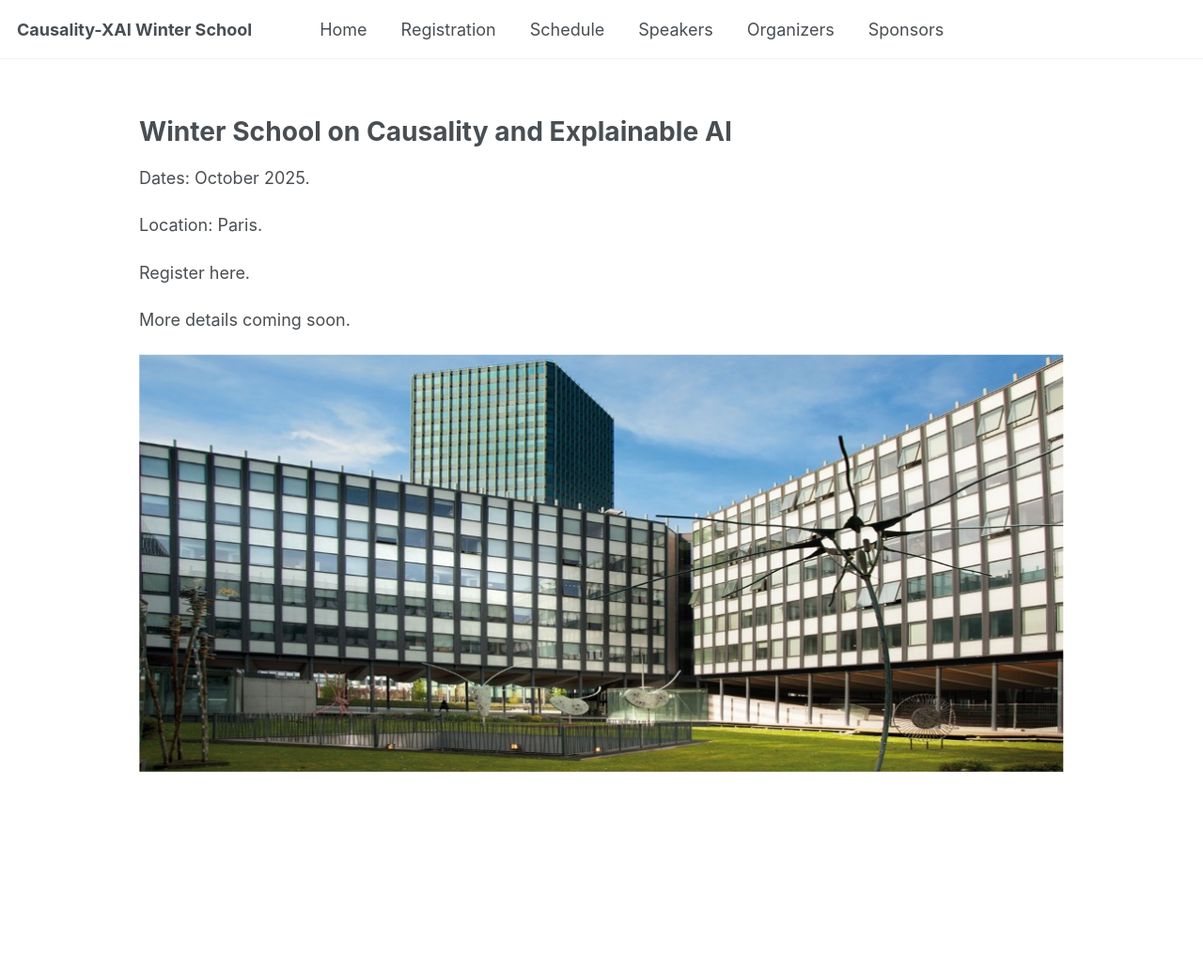
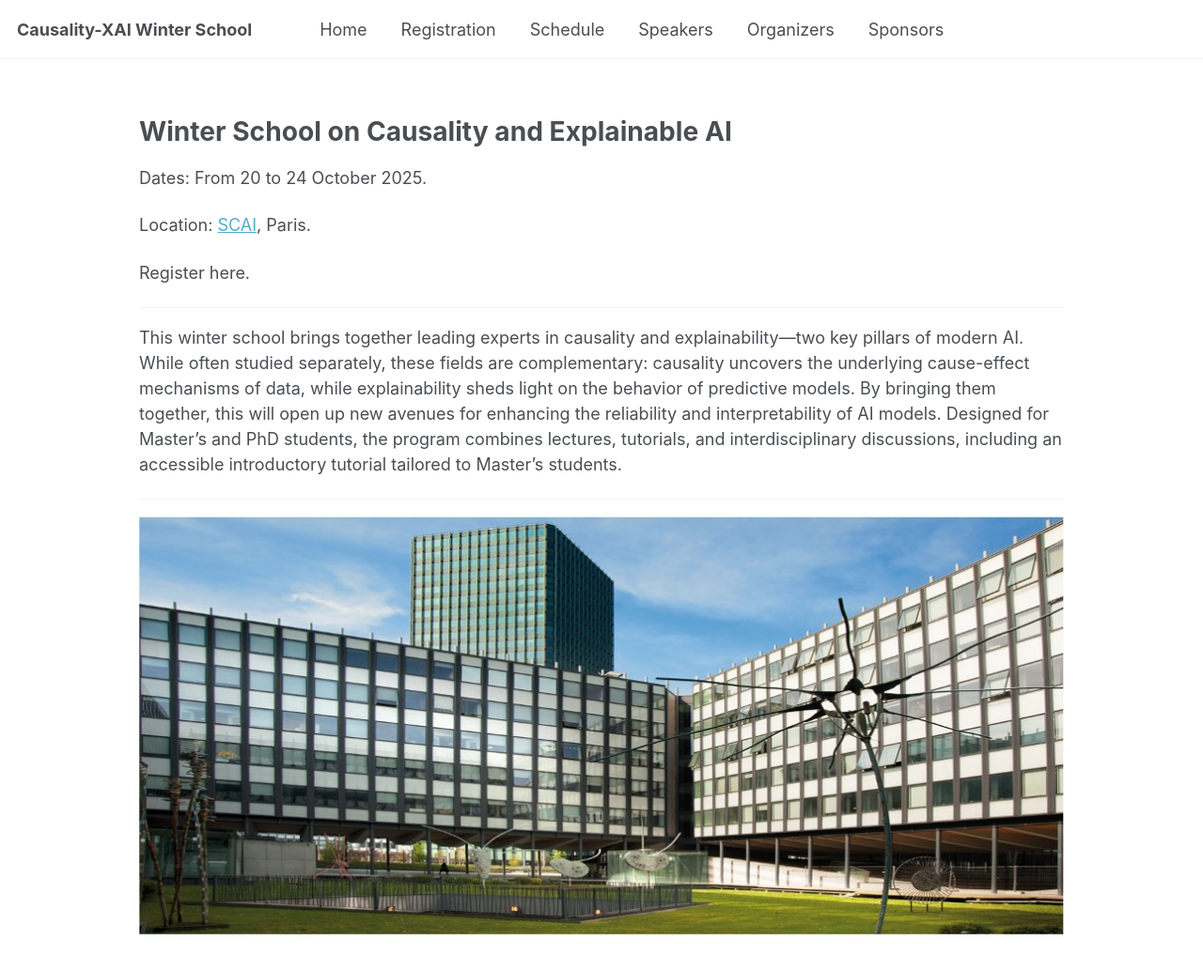
Before and after one commit to XAI-Winter-School/xai-winter-school.github.io, a Jekyll site: the page built from _pages/about.md, in a window 1280 px wide and 1180 px high. Shown: the top 1034 px of the window at 94% size. Built offline with Jekyll 4.4.1, drawn with Linux system fonts in a browser that asks for light colours.

Commit message:
Update about.md

```diff
--- a/_pages/about.md
+++ b/_pages/about.md
@@ -10,12 +10,16 @@ redirect_from:
 Winter School on Causality and Explainable AI
 ======
 
-Dates: October 2025.
+Dates: From 20 to 24 October 2025.
 
-Location: Paris.
+Location: [SCAI](https://scai.sorbonne-universite.fr/), Paris.
 
 Register here.
 
-More details coming soon.
+---
+
+This winter school brings together leading experts in causality and explainability—two key pillars of modern AI. While often studied separately, these fields are complementary: causality uncovers the underlying cause-effect mechanisms of data, while explainability sheds light on the behavior of predictive models. By bringing them together, this will open up new avenues for enhancing the reliability and interpretability of AI models. Designed for Master's and PhD students, the program combines lectures, tutorials, and interdisciplinary discussions, including an accessible introductory tutorial tailored to Master's students.
+
+---
 
 ![the location is nice!](/assets/acces_campus_pierre_et_marie_curie_r.jpg)
```
